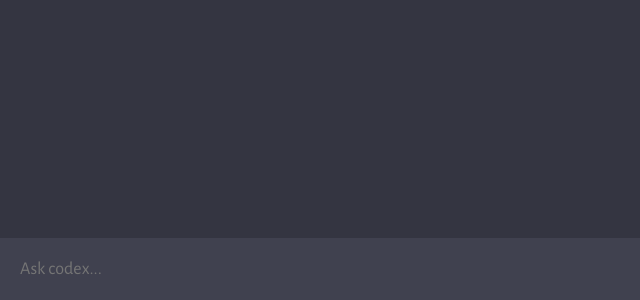
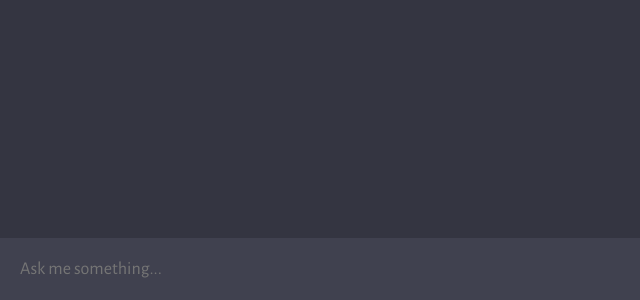
Before and after one commit to forrestalward/forrest-chat-gpt, a website built with Vite: page client/index.html in a window 1280 px wide. Shown: the part 500-800 px from the top of the page, 0-640 px from the left. Built offline with nearby package versions, Linux system fonts and the light colour scheme.

Commit message:
text changes

```diff
--- a/client/index.html
+++ b/client/index.html
@@ -12,7 +12,7 @@
       <div id="chat_container"></div>
 
       <form>
-        <textarea name="prompt" rows="1" cols="1" placeholder="Ask codex..."></textarea>
+        <textarea name="prompt" rows="1" cols="1" placeholder="Ask me something..."></textarea>
         <button type="submit"><img src="assets/send.svg" alt="send" />
       </form>
     </div>
```
